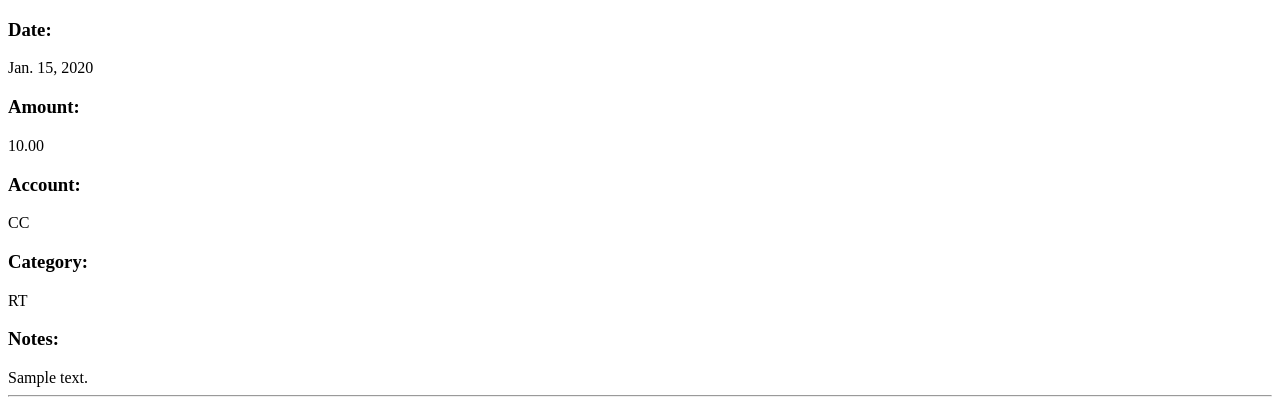
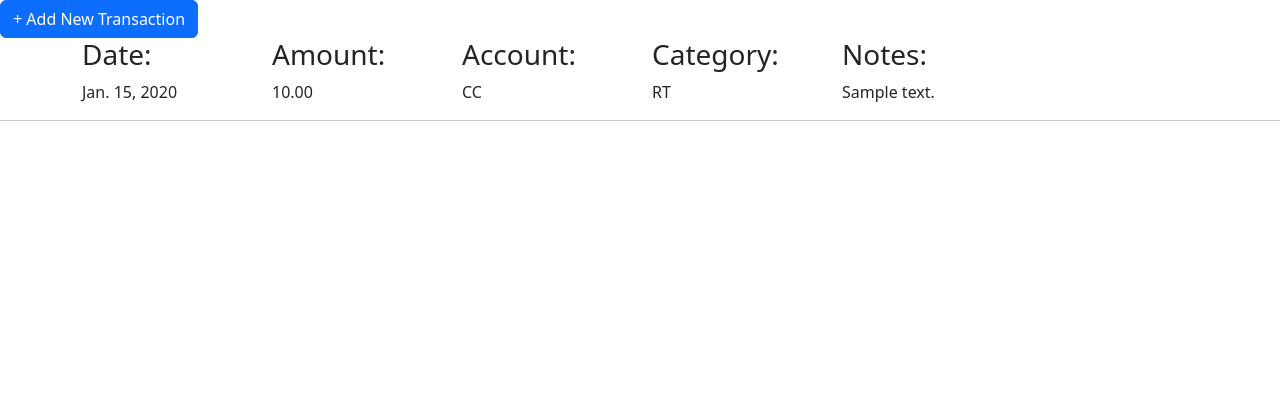
Before and after one commit to LePet1tPrince/Koala-Budget, a Django app: page / in a window 1280 px wide. Shown: the top 420 px of the page. Run offline with Django 4.2, Linux system fonts and the light colour scheme; tables that the repository leaves empty hold one stand-in row (values such as "Sample post").

Commit message:
Added form for user input transactions

```diff
--- a/Koala/templates/base.html
+++ b/Koala/templates/base.html
@@ -5,8 +5,12 @@
     <meta http-equiv="X-UA-Compatible" content="IE=edge">
     <meta name="viewport" content="width=device-width, initial-scale=1.0">
     <title>{% block title %}Default Title{% endblock %}</title>
+    <link href="https://cdn.jsdelivr.net/npm/bootstrap@5.2.2/dist/css/bootstrap.min.css" rel="stylesheet" integrity="sha384-Zenh87qX5JnK2Jl0vWa8Ck2rdkQ2Bzep5IDxbcnCeuOxjzrPF/et3URy9Bv1WTRi" crossorigin="anonymous">
+
 </head>
 <body>
     {% block body %}Default body{% endblock %}
+    <script src="https://cdn.jsdelivr.net/npm/bootstrap@5.2.2/dist/js/bootstrap.bundle.min.js" integrity="sha384-OERcA2EqjJCMA+/3y+gxIOqMEjwtxJY7qPCqsdltbNJuaOe923+mo//f6V8Qbsw3" crossorigin="anonymous"></script>
+
 </body>
 </html>
--- a/feed/templates/feed/trxn_feed.html
+++ b/feed/templates/feed/trxn_feed.html
@@ -3,13 +3,33 @@
 {% block title %}New Title{% endblock %}
 
 {% block body %}
+
+<a type="button" class="btn btn-primary" href="{% url 'feed:new_trxn' %}">+ Add New Transaction</a>
+
+
     {% for trxn in trxns %}
-        <h3> Date: </h3>{{ trxn.Date }}
-        <h3> Amount: </h3> {{ trxn.Amount }}
-        <h3> Account: </h3> {{ trxn.Account }}
-        <h3> Category: </h3> {{ trxn.Category }}
-        <h3> Notes: </h3> {{ trxn.Notes }}
+        <div class="container">
+            <div class="row">
+                <div class="col col-2">
+                    <h3> Date: </h3>{{ trxn.Date }}
+                </div>
+                <div class="col col-2">
+                    <h3> Amount: </h3> {{ trxn.Amount }}
+                </div>
+                <div class="col-2">
+                    <h3> Account: </h3> {{ trxn.Account }}
+                </div>
+                <div class="col-2">
+                    <h3> Category: </h3> {{ trxn.Category }}
+                </div>
+                <div class="col-2">
+                    <h3> Notes: </h3> {{ trxn.Notes }}
 
+                </div>
+
+
+            </div>
+        </div>
 
         <hr>
     {% endfor %}
--- a/feed/urls.py
+++ b/feed/urls.py
@@ -5,5 +5,6 @@ from . import views
 app_name = "feed"
 
 urlpatterns = [
-    path("", views.HomePage.as_view(), name="index")
+    path("", views.HomePage.as_view(), name="index"),
+    path("new/", views.CreateNewTrxn.as_view(), name="new_trxn"),
 ]
--- a/feed/views.py
+++ b/feed/views.py
@@ -1,4 +1,5 @@
 from django.views.generic import ListView
+from django.views.generic.edit import CreateView
 
 from .models import Trxn
 
@@ -8,3 +9,15 @@ class HomePage(ListView):
     model = Trxn
     context_object_name = "trxns"
     queryset = Trxn.objects.all().order_by('-Date')[0:50]
+
+
+class CreateNewTrxn(CreateView):
+    model = Trxn
+    template_name = "feed/create.html"
+    fields = [
+        'Date',
+        'Amount',
+        'Account',
+        'Category',
+        'Notes',
+    ]
```
Also changed, not shown: feed/templates/feed/create.html (added, +10 -0 lines).
